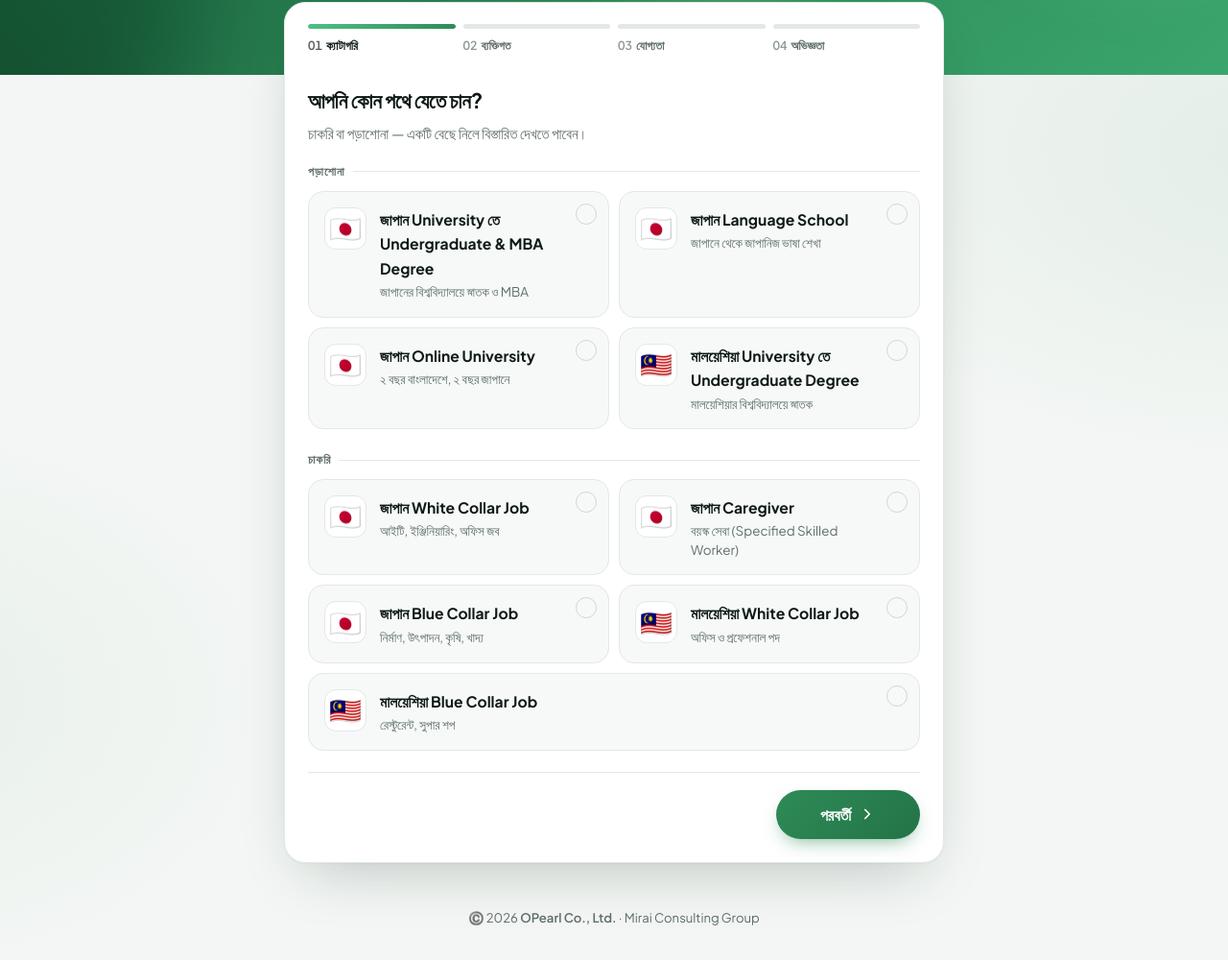
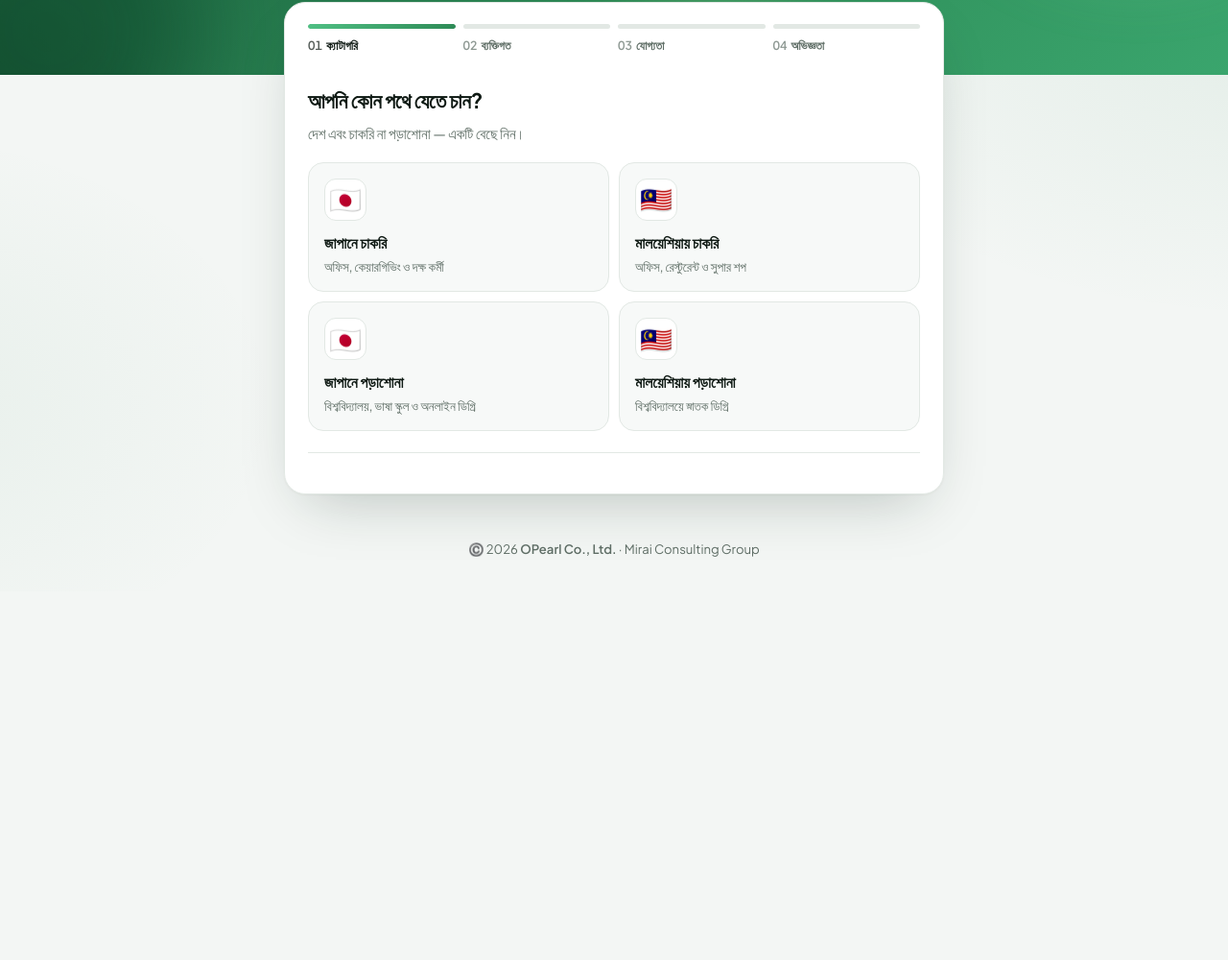
Before and after one commit to samiha012/opearl, a plain HTML site: page application.html in a window 1280 px wide. Shown: the part 359-1359 px from the top of the page at 96% size. After the commit the page ends 975 px from the top, so only its background shows below. Drawn offline with Linux system fonts and the light colour scheme; a web font is replaced by a local one.

Commit message:
Add 2x2 track picker before the job/study options on the application page
Co-Authored-By: Claude Opus 5.5 <noreply@anthropic.com>
Claude-Session: https://claude.ai/code/session_01C4omY5VTXnuVqtZqJrCBKJ

```diff
--- a/application.html
+++ b/application.html
@@ -158,6 +158,16 @@
     .tile:has(input:checked) .tick svg { opacity: 1; }
     .tile:has(input:focus-visible) { outline: 2px solid var(--brand); outline-offset: 2px; }
     .tile.full { grid-column: 1 / -1; }
+    /* Track picker: 2 x 2 on every screen size */
+    .tracks { display: grid; grid-template-columns: 1fr 1fr; gap: 10px; }
+    button.tile { font: inherit; color: inherit; text-align: left; width: 100%; }
+    .tile.track { flex-direction: column; gap: 10px; padding: 16px; }
+    @media (max-width: 420px) { .tile.track { padding: 14px 12px; } .tile.track .tt { font-size: .92rem; } .tile.track .td { font-size: .78rem; } }
+    .pick-head { display: flex; align-items: center; gap: 12px; margin: 22px 0 18px; }
+    .pick-head .flag { font-size: 1.6rem; line-height: 1; width: 48px; height: 48px; flex: none; display: grid; place-items: center;
+                       border-radius: 14px; background: var(--brand-50); border: 1px solid var(--border); }
+    .pick-head .step-title { margin: 0 0 2px; }
+    .pick-head .step-sub { margin: 0; }
     .group-lbl { margin: 22px 0 10px; font-size: .76rem; font-weight: 700; letter-spacing: .08em;
                  text-transform: uppercase; color: var(--muted); }
     .step-sub + .group-lbl { margin-top: 4px; }
@@ -513,11 +523,38 @@
 
         <!-- STEP 1: Pick a scope, then see its overview -->
         <section class="step" data-step="0">
-          <div class="view" id="pick">
+          <div class="view" id="track">
             <h2 class="step-title" data-i18n="t1"></h2>
             <p class="step-sub" data-i18n="d1"></p>
-            <h3 class="group-lbl"><span data-i18n="g.study"></span></h3>
-            <div class="tiles">
+            <div class="tracks">
+              <button type="button" class="tile track" data-track="jp-work">
+                <span class="flag">🇯🇵</span>
+                <span><span class="tt" data-i18n="tr.jp-work"></span><span class="td" data-i18n="trd.jp-work" style="display:block"></span></span>
+              </button>
+              <button type="button" class="tile track" data-track="my-work">
+                <span class="flag">🇲🇾</span>
+                <span><span class="tt" data-i18n="tr.my-work"></span><span class="td" data-i18n="trd.my-work" style="display:block"></span></span>
+              </button>
+              <button type="button" class="tile track" data-track="jp-study">
+                <span class="flag">🇯🇵</span>
+                <span><span class="tt" data-i18n="tr.jp-study"></span><span class="td" data-i18n="trd.jp-study" style="display:block"></span></span>
+              </button>
+              <button type="button" class="tile track" data-track="my-study">
+                <span class="flag">🇲🇾</span>
+                <span><span class="tt" data-i18n="tr.my-study"></span><span class="td" data-i18n="trd.my-study" style="display:block"></span></span>
+              </button>
+            </div>
+          </div>
+
+          <div class="view" id="pick" hidden>
+            <div class="pick-head">
+              <span class="flag" id="pickFlag"></span>
+              <div>
+                <h2 class="step-title" id="pickTitle"></h2>
+                <p class="step-sub" data-i18n="d1b"></p>
+              </div>
+            </div>
+            <div class="tiles" data-group="study">
             <label class="tile">
               <input type="radio" name="jobCategory" value="Japan - University (Undergraduate &amp; MBA)" data-kind="study" data-key="jpUni">
               <span class="flag">🇯🇵</span>
@@ -543,8 +580,7 @@
               <span class="tick"><svg viewBox="0 0 24 24" fill="none" stroke="currentColor" stroke-width="3.5" stroke-linecap="round" stroke-linejoin="round"><path d="M20 6 9 17l-5-5"/></svg></span>
             </label>
             </div>
-            <h3 class="group-lbl"><span data-i18n="g.work"></span></h3>
-            <div class="tiles">
+            <div class="tiles" data-group="work">
             <label class="tile">
               <input type="radio" name="jobCategory" value="Japan - White Collar" data-kind="work" data-key="jpWhite" required>
               <span class="flag">🇯🇵</span>
@@ -569,7 +605,7 @@
               <span><span class="tt" data-i18n="job.myWhite"></span><span class="td" data-i18n="jd.myWhite" style="display:block"></span></span>
               <span class="tick"><svg viewBox="0 0 24 24" fill="none" stroke="currentColor" stroke-width="3.5" stroke-linecap="round" stroke-linejoin="round"><path d="M20 6 9 17l-5-5"/></svg></span>
             </label>
-            <label class="tile full">
+            <label class="tile">
               <input type="radio" name="jobCategory" value="Malaysia - Blue Collar" data-kind="work" data-key="myBlue">
               <span class="flag">🇲🇾</span>
               <span><span class="tt" data-i18n="job.myBlue"></span><span class="td" data-i18n="jd.myBlue" style="display:block"></span></span>
@@ -910,8 +946,13 @@
       subtitle: 'মাত্র কয়েক মিনিটে আবেদন করুন। আপনার প্রোফাইল দেখে উপযুক্ত চাকরি বা পড়াশোনার সুযোগ নিয়ে আমরা যোগাযোগ করব।',
       perk1: 'সম্পূর্ণ বিনামূল্যে আবেদন', perk2: 'মাত্র ৩ মিনিট', perk3: 'বাংলায় সহায়তা',
       s1: 'ক্যাটাগরি', s2: 'ব্যক্তিগত', s3: 'যোগ্যতা', s4: 'অভিজ্ঞতা',
-      t1: 'আপনি কোন পথে যেতে চান?', d1: 'চাকরি বা পড়াশোনা — একটি বেছে নিলে বিস্তারিত দেখতে পাবেন।',
+      t1: 'আপনি কোন পথে যেতে চান?', d1: 'দেশ এবং চাকরি না পড়াশোনা — একটি বেছে নিন।',
       'g.work': 'চাকরি', 'g.study': 'পড়াশোনা',
+      d1b: 'একটি অপশন বেছে নিলে বিস্তারিত দেখতে পাবেন।',
+      'tr.jp-work': 'জাপানে চাকরি', 'trd.jp-work': 'অফিস, কেয়ারগিভিং ও দক্ষ কর্মী',
+      'tr.my-work': 'মালয়েশিয়ায় চাকরি', 'trd.my-work': 'অফিস, রেস্টুরেন্ট ও সুপার শপ',
+      'tr.jp-study': 'জাপানে পড়াশোনা', 'trd.jp-study': 'বিশ্ববিদ্যালয়, ভাষা স্কুল ও অনলাইন ডিগ্রি',
+      'tr.my-study': 'মালয়েশিয়ায় পড়াশোনা', 'trd.my-study': 'বিশ্ববিদ্যালয়ে স্নাতক ডিগ্রি',
       t2: 'আপনার সম্পর্কে বলুন', d2: 'পাসপোর্টে যেভাবে আছে সেভাবেই তথ্য দিন।',
       t3: 'শিক্ষা ও যোগ্যতা', d3: 'আপনার নির্বাচিত চাকরি অনুযায়ী কিছু প্রশ্ন।',
       t4: 'অভিজ্ঞতা ও সিভি', d4: 'প্রায় শেষ! অভিজ্ঞতা থাকলে লিখুন।',
@@ -984,8 +1025,13 @@
       subtitle: '数分で応募が完了します。プロフィールを確認のうえ、ぴったりのお仕事や留学先をご紹介します。',
       perk1: '応募は無料', perk2: '約3分で完了', perk3: 'ベンガル語でサポート',
       s1: 'コース', s2: '個人情報', s3: '学歴・資格', s4: '職歴',
-      t1: '希望の進路を選んでください', d1: '就職・留学から選ぶと、詳細が表示されます。',
+      t1: '希望の進路を選んでください', d1: '国と、就職か留学かを選んでください。',
       'g.work': '就職', 'g.study': '留学',
+      d1b: '項目を選ぶと、詳細が表示されます。',
+      'tr.jp-work': '日本で就職', 'trd.jp-work': 'オフィス・介護・特定技能',
+      'tr.my-work': 'マレーシアで就職', 'trd.my-work': 'オフィス・飲食店・スーパー',
+      'tr.jp-study': '日本に留学', 'trd.jp-study': '大学・日本語学校・オンライン大学',
+      'tr.my-study': 'マレーシアに留学', 'trd.my-study': '大学の学士課程',
       t2: 'あなたについて教えてください', d2: 'パスポートの記載どおりに入力してください。',
       t3: '学歴・資格', d3: '選択した職種に応じた質問です。',
       t4: '職歴と履歴書', d4: 'あと少しです！経験があればご記入ください。',
@@ -1060,8 +1106,13 @@
       subtitle: 'Apply in a few minutes. We review your profile and get in touch about jobs or study options that fit.',
       perk1: 'Free to apply', perk2: 'Takes 3 minutes', perk3: 'Support in Bangla',
       s1: 'Path', s2: 'Personal', s3: 'Qualifications', s4: 'Experience',
-      t1: 'Where do you want to go?', d1: 'Pick a job or study path to see what it involves.',
+      t1: 'Where do you want to go?', d1: 'Choose a country and whether you want to work or study.',
       'g.work': 'Work', 'g.study': 'Study',
+      d1b: 'Pick an option to see what it involves.',
+      'tr.jp-work': 'Job in Japan', 'trd.jp-work': 'Office, caregiving and skilled work',
+      'tr.my-work': 'Job in Malaysia', 'trd.my-work': 'Office, restaurants and super shops',
+      'tr.jp-study': 'Study in Japan', 'trd.jp-study': 'University, language school and online degree',
+      'tr.my-study': 'Study in Malaysia', 'trd.my-study': "Bachelor's degrees at universities",
       t2: 'Tell us about yourself', d2: 'Enter your details exactly as they appear on your passport.',
       t3: 'Education & qualifications', d3: 'A few questions based on the job you chose.',
       t4: 'Experience & CV', d4: 'Almost done! Add any work experience you have.',
@@ -1929,7 +1980,7 @@
   const stepperItems = [...document.querySelectorAll('#stepper li')];
   const btnBack = $('back'), btnNext = $('next'), btnSubmit = $('submit');
   const MAX_CV = 5 * 1024 * 1024;
-  let lang = 'bn', step = 0, lastErr = null, submitting = false, ovOpen = false;
+  let lang = 'bn', step = 0, lastErr = null, submitting = false, ovOpen = false, track = null;
 
   const t = k => I18N[lang][k] ?? I18N.en[k] ?? k;
   const tErr = c => I18N[lang].err[c] || I18N[lang].err.SERVER;
@@ -1944,6 +1995,7 @@
     document.querySelectorAll('.seg button').forEach(b => b.setAttribute('aria-pressed', String(b.dataset.lang === lang)));
     const f = $('cv').files[0];
     if (f) $('dropTitle').textContent = f.name;
+    renderTrack();
     renderOverview();
     if (submitting) $('submitLabel').textContent = t('submitting');
     if (lastErr) $('msgText').textContent = tErr(lastErr);
@@ -1999,6 +2051,34 @@
   form.querySelectorAll('input[name="englishLevel"], input[name="englishTest"]').forEach(r => r.addEventListener('change', updateEnglish));
   // click (not change) so picking the already-selected tile again also opens it
   form.querySelectorAll('input[name="jobCategory"]').forEach(r => r.addEventListener('click', openOverview));
+
+  // ---------- Track (country + work/study), then the options in that track ----------
+  const trackTiles = c => [...form.querySelectorAll('input[name="jobCategory"]')]
+    .filter(r => r.dataset.key.startsWith(c.split('-')[0]) && r.dataset.kind === c.split('-')[1]);
+  function renderTrack() {
+    if (!track) return;
+    const btn = form.querySelector(`[data-track="${track}"]`);
+    $('pickFlag').textContent = btn.querySelector('.flag').textContent;
+    $('pickTitle').textContent = t('tr.' + track);
+  }
+  function chooseTrack(c) {
+    track = c;
+    const inTrack = trackTiles(c);
+    form.querySelectorAll('input[name="jobCategory"]').forEach(r => {
+      r.closest('.tile').hidden = !inTrack.includes(r);
+      if (r.checked && !inTrack.includes(r)) r.checked = false;
+    });
+    form.querySelectorAll('.tiles[data-group]').forEach(g => (g.hidden = g.dataset.group !== c.split('-')[1]));
+    // an odd last tile spans the full row
+    inTrack.forEach((r, k) => r.closest('.tile').classList.toggle('full', inTrack.length % 2 === 1 && k === inTrack.length - 1));
+    updateConditional();
+    renderTrack();
+    // a track with a single option goes straight to its overview
+    if (inTrack.length === 1) { inTrack[0].checked = true; updateConditional(); openOverview(); }
+    else showStep(0);
+  }
+  form.querySelectorAll('[data-track]').forEach(b => b.addEventListener('click', () => chooseTrack(b.dataset.track)));
+  const singleTrack = () => track && trackTiles(track).length === 1;
 
   // ---------- Scope overview ----------
   const esc = v => String(v).replace(/[&<>"']/g, c => ({ '&': '&amp;', '<': '&lt;', '>': '&gt;', '"': '&quot;', "'": '&#39;' })[c]);
@@ -2131,7 +2211,7 @@
 
   let pos = -1; // step index, +0.5 while the overview is open
   function showStep(i) {
-    const np = i + (i === 0 && ovOpen ? .5 : 0);
+    const np = i + (i === 0 ? (ovOpen ? .5 : track ? .25 : 0) : 0);
     document.querySelector('.card-body').dataset.dir = pos < 0 || np === pos ? '' : np > pos ? 'fwd' : 'back';
     pos = np;
     step = i;
@@ -2142,10 +2222,12 @@
     });
     const last = i === steps.length - 1;
     const onOverview = i === 0 && ovOpen;
-    $('pick').hidden = onOverview;
+    const onTrack = i === 0 && !ovOpen && !track;
+    $('track').hidden = !onTrack;
+    $('pick').hidden = onOverview || onTrack;
     $('ov').hidden = !onOverview;
-    btnBack.hidden = i === 0 && !onOverview;
-    btnNext.hidden = last || onOverview;
+    btnBack.hidden = onTrack;
+    btnNext.hidden = last || onOverview || onTrack;
     btnSubmit.hidden = !last;
     clearError();
     const top = $('card').getBoundingClientRect().top + window.scrollY - 70;
@@ -2162,7 +2244,8 @@
   }
   btnNext.addEventListener('click', goNext);
   btnBack.addEventListener('click', () => {
-    if (step === 0 && ovOpen) { ovOpen = false; showStep(0); }
+    if (step === 0 && ovOpen) { ovOpen = false; if (singleTrack()) track = null; showStep(0); }
+    else if (step === 0 && track) { track = null; showStep(0); }
     else showStep(step - 1);
   });
   stepperItems.forEach((li, k) => li.addEventListener('click', () => { if (k < step) showStep(k); }));
@@ -2190,7 +2273,7 @@
   form.addEventListener('submit', async e => {
     e.preventDefault();
     if (submitting) return;
-    if (step < steps.length - 1) { if (!(step === 0 && ovOpen)) goNext(); return; }
+    if (step < steps.length - 1) { if (!(step === 0 && (ovOpen || !track))) goNext(); return; }
 
     for (let i = 0; i < steps.length; i++) {
       if (!validStep(i)) { if (i !== step) { showStep(i); validStep(i); } return; }
@@ -2245,7 +2328,7 @@
     } else {
       setSubmitting(false);
       const code = (res && res.code) || 'SERVER';
-      if (code === 'JOB') { ovOpen = false; showStep(0); }
+      if (code === 'JOB') { ovOpen = false; track = null; showStep(0); }
       else if (['NAME', 'PHONE', 'EMAIL', 'DOB', 'AGE', 'DUPLICATE'].includes(code)) showStep(1);
       else if (code === 'GPA' || code === 'SCORE') showStep(2);
       showError(code);
```
